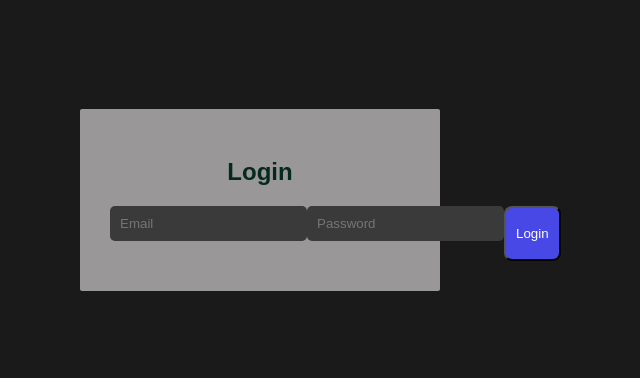
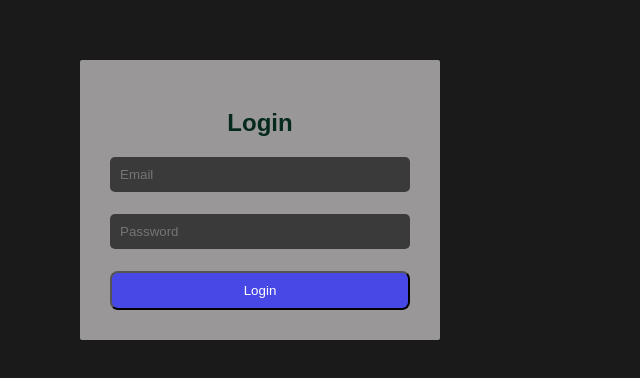
Before and after one commit to Abhishek-Maurya-D/Login_Page_Project, a plain HTML site: page 02_login_project/index.html in a window 1280 px wide. Shown: the part 200-578 px from the top of the page, without its empty margins (380-1020 px from the left). Drawn offline with Linux system fonts and the light colour scheme.

Commit message:
successfully updated

```diff
--- a/02_login_project/index.html
+++ b/02_login_project/index.html
@@ -28,6 +28,8 @@
         }
         form{
             display: flex;
+            flex-direction: column;
+            gap: 2px;
         }
         input{
             margin-bottom: 20px;
```
